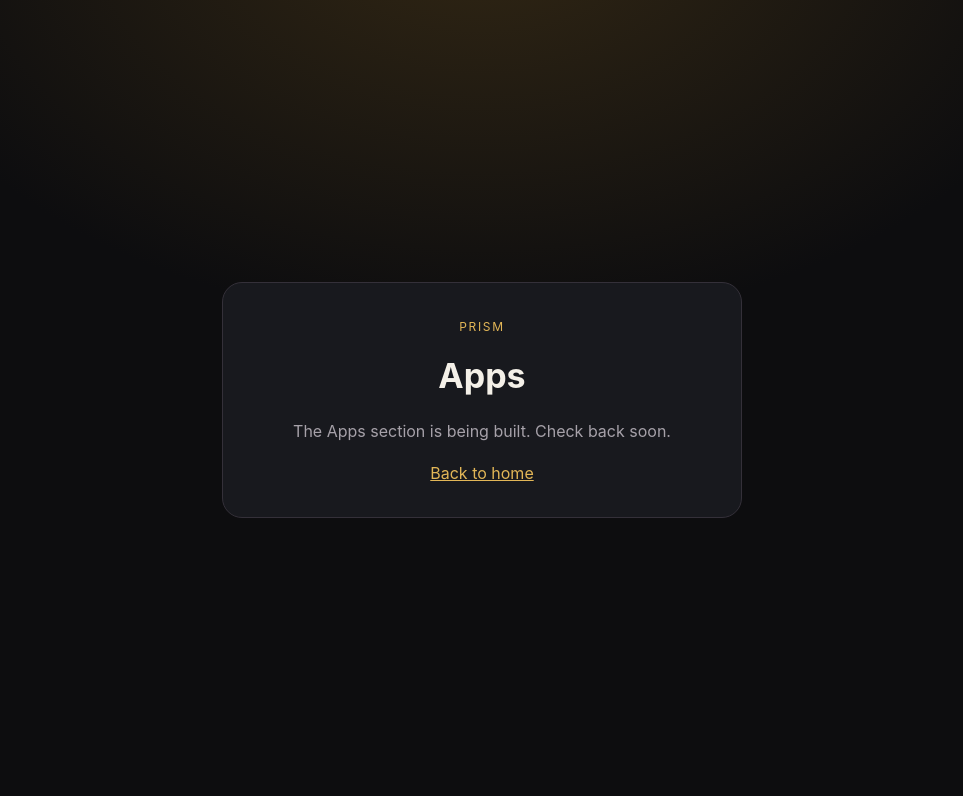
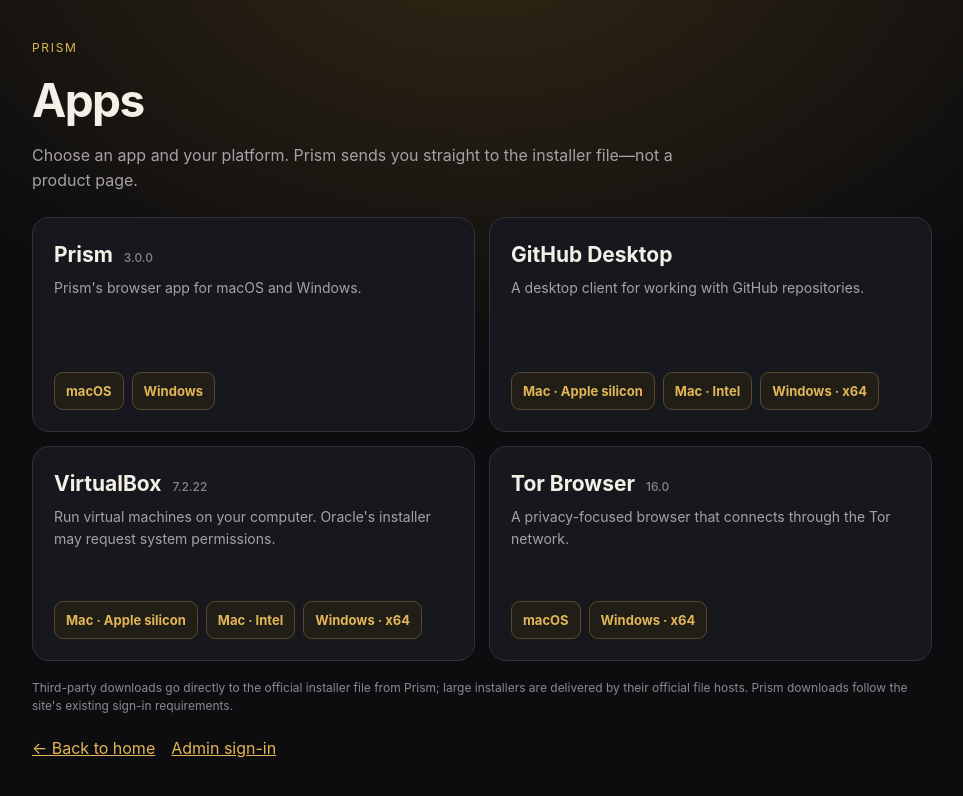
Before and after one commit to OllieDaWrench/prism-browser, a website: page public/apps.html in a window 1280 px wide. Shown: the whole page, without its empty margins (158-1121 px from the left). Drawn offline with Linux system fonts and the light colour scheme.

Commit message:
Add direct app downloads to the Apps catalog
Co-authored-by: arena-agent <297053741+arena-agent@users.noreply.github.com>

```diff
--- a/public/apps.html
+++ b/public/apps.html
@@ -4,24 +4,93 @@
     <meta charset="utf-8" />
     <meta name="viewport" content="width=device-width, initial-scale=1" />
     <meta name="robots" content="noindex" />
+    <meta name="description" content="Download Prism, GitHub Desktop, VirtualBox and Tor Browser for macOS and Windows." />
     <title>Prism — Apps</title>
     <style>
-      :root { color-scheme: dark; --gold: #e2b657; --ink: #0d0d0f; --muted: #a6a1a9; }
+      :root { color-scheme: dark; --gold: #e2b657; --ink: #0d0d0f; --panel: #18191e; --line: #343039; --muted: #a6a1a9; }
       * { box-sizing: border-box; }
-      body { min-height: 100vh; margin: 0; display: grid; place-items: center; padding: 24px; background: radial-gradient(850px 550px at 50% -10%, #322714, var(--ink) 74%); color: #f4f0e8; font: 16px/1.6 -apple-system, BlinkMacSystemFont, "Segoe UI", sans-serif; }
-      main { width: min(100%, 520px); padding: 30px; border: 1px solid #343039; border-radius: 20px; background: #18191e; text-align: center; }
-      a { color: var(--gold); }
-      .badge { color: var(--gold); font-size: 12px; letter-spacing: .14em; text-transform: uppercase; }
-      h1 { margin: 10px 0; font-size: 34px; }
-      p { color: var(--muted); }
+      body { min-height: 100vh; margin: 0; padding: 34px 18px; background: radial-gradient(900px 600px at 50% -10%, #322714, var(--ink) 74%); color: #f4f0e8; font: 16px/1.55 -apple-system, BlinkMacSystemFont, "Segoe UI", sans-serif; }
+      main { width: min(100%, 900px); margin: 0 auto; }
+      header { margin: 0 0 24px; }
+      .brand { color: var(--gold); font-size: 12px; letter-spacing: .14em; text-transform: uppercase; }
+      h1 { margin: 6px 0 0; font-size: clamp(32px, 6vw, 46px); letter-spacing: -.035em; }
+      .intro { max-width: 680px; margin: 7px 0 0; color: var(--muted); }
+      .catalog { display: grid; grid-template-columns: repeat(2, minmax(0, 1fr)); gap: 14px; }
+      .app { display: flex; flex-direction: column; gap: 18px; min-height: 215px; padding: 21px; border: 1px solid var(--line); border-radius: 17px; background: rgba(24, 25, 30, .94); }
+      .app h2 { margin: 0; font-size: 21px; }
+      .app p { margin: 6px 0 0; color: var(--muted); font-size: 14px; }
+      .version { margin-left: 6px; color: #8a858d; font-size: 12px; font-weight: 450; }
+      .downloads { display: flex; flex-wrap: wrap; gap: 8px; margin-top: auto; }
+      .download { display: inline-flex; align-items: center; justify-content: center; min-height: 38px; padding: 8px 11px; border: 1px solid #5a4930; border-radius: 9px; background: #211d17; color: var(--gold); font-size: 13px; font-weight: 650; text-decoration: none; }
+      .download:hover, .download:focus-visible { border-color: var(--gold); background: #2a2419; outline: 2px solid transparent; }
+      .note { margin: 18px 0 0; color: #8d8891; font-size: 12px; }
+      .footer-links { display: flex; gap: 16px; margin-top: 20px; }
+      .footer-links a { color: var(--gold); }
+      @media (max-width: 640px) { .catalog { grid-template-columns: 1fr; } .app { min-height: 0; } }
+      @media (prefers-reduced-motion: reduce) { *, *::before, *::after { transition: none !important; } }
     </style>
   </head>
   <body>
     <main>
-      <span class="badge">Prism</span>
-      <h1>Apps</h1>
-      <p>The Apps section is being built. Check back soon.</p>
-      <a href="/">Back to home</a>
+      <header>
+        <span class="brand">Prism</span>
+        <h1>Apps</h1>
+        <p class="intro">Choose an app and your platform. Prism sends you straight to the installer file—not a product page.</p>
+      </header>
+
+      <section class="catalog" aria-label="Apps available to download">
+        <article class="app">
+          <div>
+            <h2>Prism <span class="version">3.0.0</span></h2>
+            <p>Prism's browser app for macOS and Windows.</p>
+          </div>
+          <div class="downloads" aria-label="Prism downloads">
+            <a class="download" href="/download/mac">macOS</a>
+            <a class="download" href="/download/windows">Windows</a>
+          </div>
+        </article>
+
+        <article class="app">
+          <div>
+            <h2>GitHub Desktop</h2>
+            <p>A desktop client for working with GitHub repositories.</p>
+          </div>
+          <div class="downloads" aria-label="GitHub Desktop downloads">
+            <a class="download" href="/download/app/github-desktop/mac-arm64">Mac · Apple silicon</a>
+            <a class="download" href="/download/app/github-desktop/mac-x64">Mac · Intel</a>
+            <a class="download" href="/download/app/github-desktop/windows">Windows · x64</a>
+          </div>
+        </article>
+
+        <article class="app">
+          <div>
+            <h2>VirtualBox <span class="version">7.2.22</span></h2>
+            <p>Run virtual machines on your computer. Oracle's installer may request system permissions.</p>
+          </div>
+          <div class="downloads" aria-label="VirtualBox downloads">
+            <a class="download" href="/download/app/virtualbox/mac-arm64">Mac · Apple silicon</a>
+            <a class="download" href="/download/app/virtualbox/mac-x64">Mac · Intel</a>
+            <a class="download" href="/download/app/virtualbox/windows">Windows · x64</a>
+          </div>
+        </article>
+
+        <article class="app">
+          <div>
+            <h2>Tor Browser <span class="version">16.0</span></h2>
+            <p>A privacy-focused browser that connects through the Tor network.</p>
+          </div>
+          <div class="downloads" aria-label="Tor Browser downloads">
+            <a class="download" href="/download/app/tor-browser/mac">macOS</a>
+            <a class="download" href="/download/app/tor-browser/windows">Windows · x64</a>
+          </div>
+        </article>
+      </section>
+
+      <p class="note">Third-party downloads go directly to the official installer file from Prism; large installers are delivered by their official file hosts. Prism downloads follow the site's existing sign-in requirements.</p>
+      <nav class="footer-links" aria-label="More navigation">
+        <a href="/">← Back to home</a>
+        <a href="/login">Admin sign-in</a>
+      </nav>
     </main>
   </body>
 </html>
```
Also changed, not shown: api/app-download.js (added, +12 -0 lines), lib/app-downloads.js (added, +69 -0 lines), server.js (+7 -0 lines), test/app-downloads.test.js (added, +81 -0 lines), test/integration.test.js (+8 -0 lines), README.md, vercel.json.
